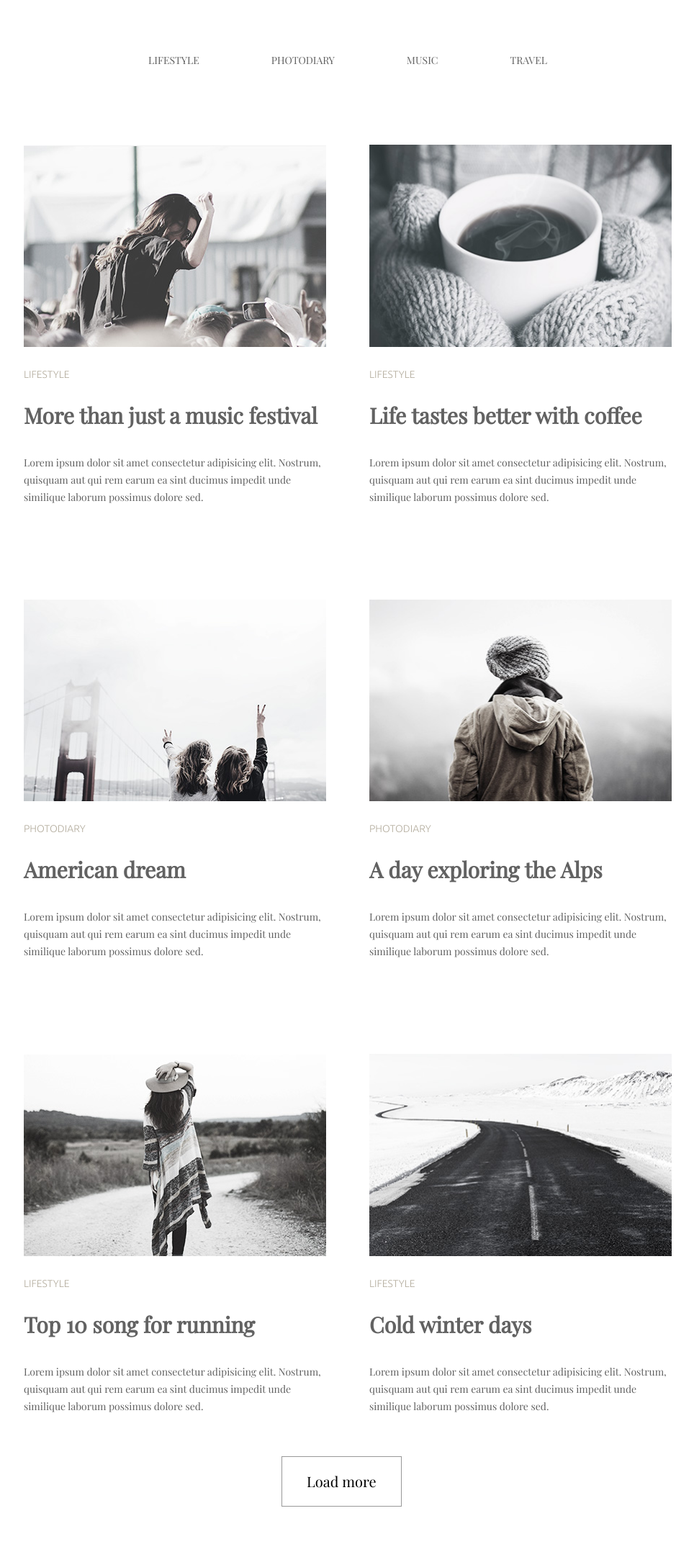
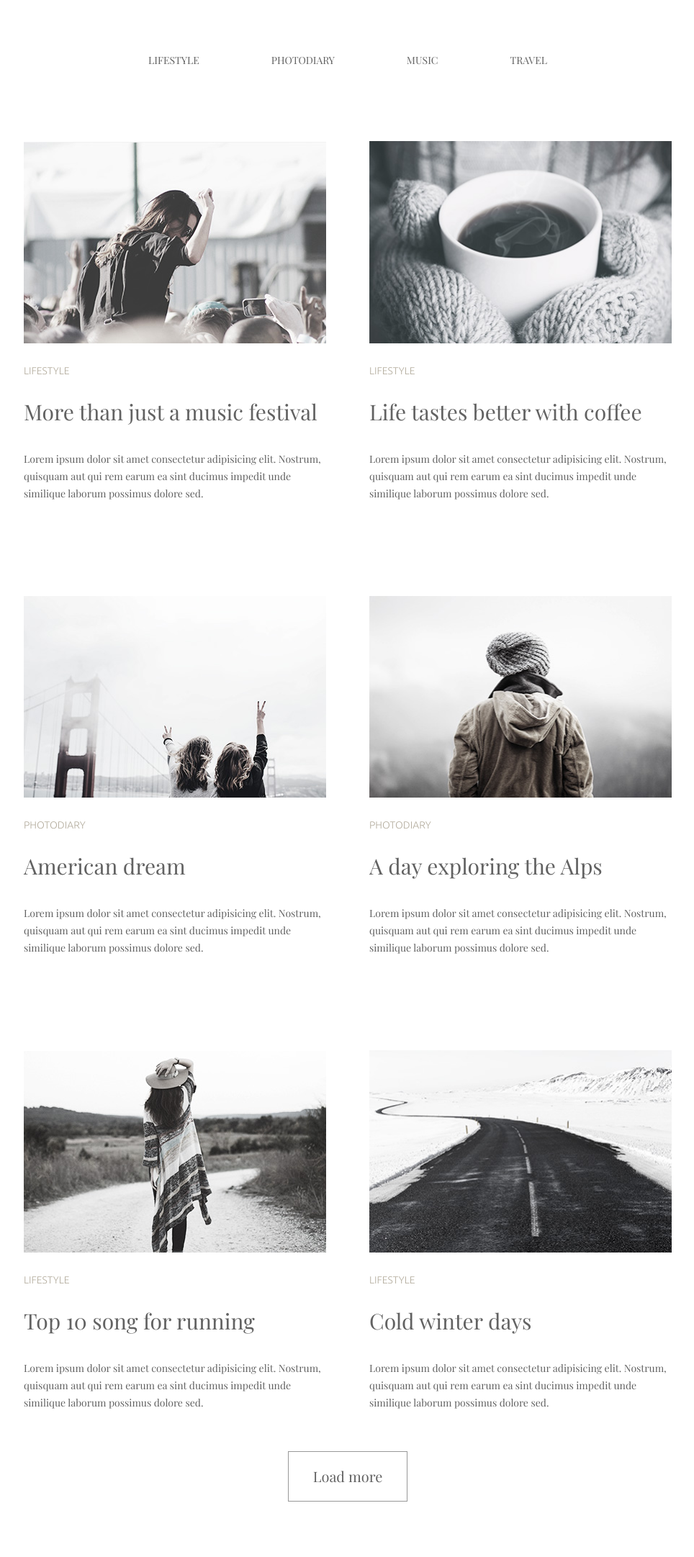
Before and after one commit to Mr-Pasko-ms/goit-fe-course, a plain HTML site: page html-css/module-03/index.html in a window 1280 px wide. Shown: the whole page at 72% size, without its empty margins (157-1121 px from the left). Drawn offline with nearby package versions, Linux system fonts and the light colour scheme.

Commit message:
complet-with-remarks2

```diff
--- a/html-css/module-03/css/style.css
+++ b/html-css/module-03/css/style.css
@@ -1,4 +1,7 @@
- html {
+@import url(https://fonts.googleapis.com/css?family=Ubuntu:300&display=swap);
+@import url(https://fonts.googleapis.com/css?family=Playfair+Display:400&display=swap);
+
+html {
     box-sizing: border-box;
 }
 
@@ -8,8 +11,10 @@
     box-sizing: inherit;
 }
 
-body {
-    font-family: "Playfair Display", "Times New Roman", serif;
+body,
+button,
+p {
+    font-family: "Playfair Display", serif;
     font-size: 14px;
     line-height: 24px;
     color: #626262;
@@ -21,88 +26,75 @@ img {
     height: auto;
 }
 
-.container {
+.wrapper {
     width: 900px;
     margin: 0 auto;
     font-size: 0;
 }
 
-.navigation {
-    margin: 0 auto;
+.navigation ul {
     text-align: center;
+}
+
+.navigation li {
+    display: inline-block;
+    font-size: 14px;
     margin-top: 72px;
     margin-bottom: 100px;
-
 }
 
-.site-nav {
-    text-transform: uppercase;
-    padding: 0;
-    margin: 0;
-}
-
-.site-nav li {
-    display: inline-block;
-    font-size: 14px;
-}
-
-.site-nav li:not(:last-child) {
+.navigation li:not(:last-child) {
     margin-right: 100px;
 }
 
-.site-nav a {
+.navigation a {
     text-decoration-line: none;
-    color: #626262;
+    text-transform: uppercase;
+    color: inherit;
 }
 
-.site-nav a:hover,
-.site-nav a:focus {
+.navigation a:hover {
     color: #03a9f4;
 }
 
-.main-div {
+.state {
     display: inline-block;
     width: 420px;
     font-size: 14px;
-}
-
-.main-div p {
-    margin: 0;
-    padding: 0;
-}
-
-.main-div:not(:nth-last-child(-n + 2)) {
     margin-bottom: 130px;
 }
 
-.main-div:not(:nth-child(2n)) {
+.state:nth-last-child(-n+2) {
+    margin-bottom: 55px;
+}
+
+.state:not(:nth-child(2n)) {
     margin-right: 60px;
 }
 
-.text-nav {
-    font-family: 'Ubuntu', 'Arial', sans-serif;
+.state-category {
+    font-family: 'Ubuntu', sans-serif;
     font-size: 14px;
     line-height: 17px;
     color: #b4ad9e;
     text-transform: uppercase;
-}
-
-.main-div .text-nav {
     margin: 30px 0;
 }
 
 .state-head {
     font-size: 30px;
     line-height: 36px;
-    margin: 0 0 36px 0;
+    margin-bottom: 36px;
 }
 
 .load-more {
-    margin: 52px 380px 70px 358px;
+    display: block;
+    margin: 0 auto;
     padding: 22px 34px;
     border: 1px solid #989898;
     background-color: transparent;
     cursor: pointer;
     font-size: 20px;
     line-height: 24px;
+    margin-bottom: 75px;
 }
--- a/html-css/module-03/index.html
+++ b/html-css/module-03/index.html
@@ -5,17 +5,16 @@
     <meta charset="UTF-8">
     <meta name="viewport" content="width=device-width, initial-scale=1.0">
     <meta http-equiv="X-UA-Compatible" content="ie=edge">
-    <link rel="stylesheet" href="./css/normalise.css">
-    <link href="https://fonts.googleapis.com/css?family=Ubuntu:300&display=swap" rel="stylesheet">
-    <link href="https://fonts.googleapis.com/css?family=Playfair+Display:400&display=swap" rel="stylesheet">
+    <link rel="stylesheet" href="./css/reset.css">
     <link rel="stylesheet" href="./css/style.css">
     <title>Homework-3</title>
 </head>
 
 <body>
-    <header class="container">
+    <div class="wrapper">
+        <header>
             <nav class="navigation">
-            <ul class="site-nav">
+                <ul>
                     <li><a href="#">lifestyle</a></li>
                     <li><a href="#">photodiary</a></li>
                     <li><a href="#">music</a></li>
@@ -23,59 +22,70 @@
                 </ul>
             </nav>
         </header>
-    <main class="container">
-        <div class="main-div">
-            <img src="images/image1.jpg" alt="" width="420" height="280">
-            <p class="text-nav">lifestyle</p>
+
+        <main>
+            <div class="main">
+                <article class="state">
+                    <img src="images/image1.jpg" alt="foto1" width="420" height="280">
+                    <p class="state-category">lifestyle</p>
                     <h2 class="state-head">More than just a music festival</h2>
-            <p>Lorem ipsum dolor sit amet consectetur adipisicing elit. Nostrum, quisquam aut qui rem earum ea sint
+                    <p>Lorem ipsum dolor sit amet consectetur adipisicing elit. Nostrum, quisquam aut qui rem earum ea
+                        sint
                         ducimus
                         impedit unde similique laborum possimus dolore sed.</p>
-        </div>
-        <div class="main-div">
-            <img src="images/image2.jpg" alt="" width="420" height="280">
-            <p class="text-nav">lifestyle</p>
+                </article>
+                <article class="state">
+                    <img src="images/image2.jpg" alt="foto2" width="420" height="280">
+                    <p class="state-category">lifestyle</p>
                     <h2 class="state-head">Life tastes better with coffee</h2>
-            <p>Lorem ipsum dolor sit amet consectetur adipisicing elit. Nostrum, quisquam aut qui rem earum ea sint
+                    <p>Lorem ipsum dolor sit amet consectetur adipisicing elit. Nostrum, quisquam aut qui rem earum ea
+                        sint
                         ducimus
                         impedit unde similique laborum possimus dolore sed.</p>
-        </div>
-        <div class="main-div">
-            <img src="images/image3.jpg" alt="" width="420" height="280">
-            <p class="text-nav">photodiary</p>
+                </article>
+                <article class="state">
+                    <img src="images/image3.jpg" alt="foto3" width="420" height="280">
+                    <p class="state-category">photodiary</p>
                     <h2 class="state-head">American dream</h2>
-            <p>Lorem ipsum dolor sit amet consectetur adipisicing elit. Nostrum, quisquam aut qui rem earum ea sint
+                    <p>Lorem ipsum dolor sit amet consectetur adipisicing elit. Nostrum, quisquam aut qui rem earum ea
+                        sint
                         ducimus
                         impedit unde similique laborum possimus dolore sed.</p>
-        </div>
-        <div class="main-div">
-            <img src="images/image4.jpg" alt="" width="420" height="280">
-            <p class="text-nav">photodiary</p>
+                </article>
+                <article class="state">
+                    <img src="images/image4.jpg" alt="foto4" width="420" height="280">
+                    <p class="state-category">photodiary</p>
                     <h2 class="state-head">A day exploring the Alps</h2>
-            <p>Lorem ipsum dolor sit amet consectetur adipisicing elit. Nostrum, quisquam aut qui rem earum ea sint
+                    <p>Lorem ipsum dolor sit amet consectetur adipisicing elit. Nostrum, quisquam aut qui rem earum ea
+                        sint
                         ducimus
                         impedit unde similique laborum possimus dolore sed.</p>
-        </div>
-        <div class="main-div">
-            <img src="images/image5.jpg" alt="" width="420" height="280">
-            <p class="text-nav">lifestyle</p>
+                </article>
+                <article class="state">
+                    <img src="images/image5.jpg" alt="foto5" width="420" height="280">
+                    <p class="state-category">lifestyle</p>
                     <h2 class="state-head">Top 10 song for running</h2>
-            <p>Lorem ipsum dolor sit amet consectetur adipisicing elit. Nostrum, quisquam aut qui rem earum ea sint
+                    <p>Lorem ipsum dolor sit amet consectetur adipisicing elit. Nostrum, quisquam aut qui rem earum ea
+                        sint
                         ducimus
                         impedit unde similique laborum possimus dolore sed.</p>
-        </div>
-        <div class="main-div">
-            <img src="images/image6.jpg" alt="" width="420" height="280">
-            <p class="text-nav">lifestyle</p>
+                </article>
+                <article class="state">
+                    <img src="images/image6.jpg" alt="foto6" width="420" height="280">
+                    <p class="state-category">lifestyle</p>
                     <h2 class="state-head">Cold winter days</h2>
-            <p>Lorem ipsum dolor sit amet consectetur adipisicing elit. Nostrum, quisquam aut qui rem earum ea sint
+                    <p>Lorem ipsum dolor sit amet consectetur adipisicing elit. Nostrum, quisquam aut qui rem earum ea
+                        sint
                         ducimus
                         impedit unde similique laborum possimus dolore sed.</p>
+                </article>
+            </div>
+            <div>
+                <button type="buttom" class="load-more">Load more</button>
             </div>
         </main>
-    <footer class="container">
-        <input type="button" class="load-more" value="Load more">
-    </footer>
+
+    </div>
 </body>
 
 </html>
```
Lines whose indentation alone changed are shown as unchanged.
